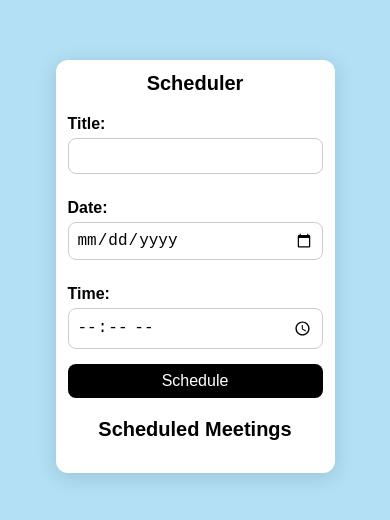
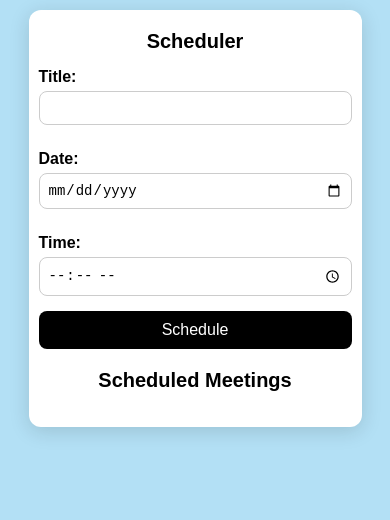
Before and after one commit to AanyaTyagi123/MeetingScheduler, an Angular app: page / in a window 390 px wide. Shown: the top 520 px of the page. Built offline with nearby package versions, Linux system fonts and the light colour scheme.

Commit message:
responsive&datefix

```diff
--- a/src/app/app.component.html
+++ b/src/app/app.component.html
@@ -43,7 +43,10 @@
 
       <li *ngFor="let meeting of meetings; index as i">
         <div class="meeting-info">
-          <span>{{meeting.title}} on {{meeting.date}} at {{meeting.time}}</span>
+          <span>{{meeting.title}}</span>
+          <div class="meeting-details" align="left">
+            <span>on {{meeting.date}} at {{meeting.time}}</span>
+          </div>
           <button (click)="editMeeting(i)">Edit</button>
           <button (click)="removeMeeting(i)">Delete</button>
 
--- a/src/styles.css
+++ b/src/styles.css
@@ -104,6 +104,10 @@ full-calendar {
 .meeting-info button:hover {
   background-color: #4f3333;
 }
+.meeting-details {
+    font-size: 14px;
+    color: rgb(37, 42, 47);
+  }
 ul {
   list-style-type: none;
   padding-left: 0;
@@ -115,47 +119,48 @@ form button {
 }
 
 
-@media (max-width: 768px) {
-  .app-container {
-    padding: 15px;
-    margin: 20px auto;
-    width: 90%;
-
+@media only screen and (max-width: 600px) {
+  body {
+    padding: 10px;
   }
 
-  form input, button {
-    font-size: 14px;
-  }
+  .app-container {
+    width: 100%;
+    padding: 20px 10px;
+    border-radius: 12px;
 
-  h1, h2 {
-    font-size: 22px;
-  }
-}
-
-
-@media (max-width: 480px) {
-  .app-container {
-    width: 95vw;
-    height: auto;
-    padding: 12px;
-    border-radius: 12px;
-    position: relative;
-    top: auto;
-    left: auto;
-    transform: none;
-  }
-
-  form input, button {
-    font-size: 16px;
-    padding: 8px;
   }
 
   h1, h2 {
     font-size: 20px;
+    margin-bottom: 15px;
+  }
+
+  form input {
+    padding: 8px;
+    font-size: 14px;
   }
 
   button {
     width: 100%;
-    margin-top: 10px;
+    font-size: 16px;
+    padding: 10px;
+  }
+
+  .meeting-info {
+    flex-direction: column;
+    align-items: center;
+    gap: 5px;
+    font-size: 20px;
+  }
+
+  .meeting-info button {
+    width: 100%;
+    margin: 0 auto;
+
+  }
+  .meeting-details {
+    font-size: 14px;
+    color: rgb(37, 42, 47);
   }
 }
```
